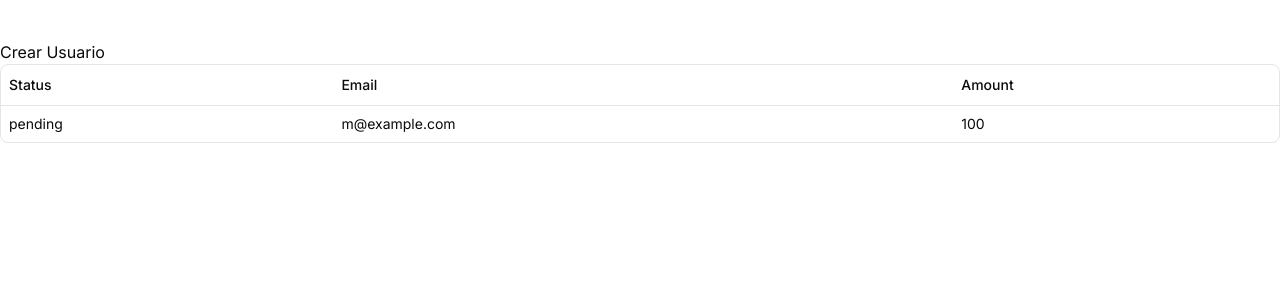
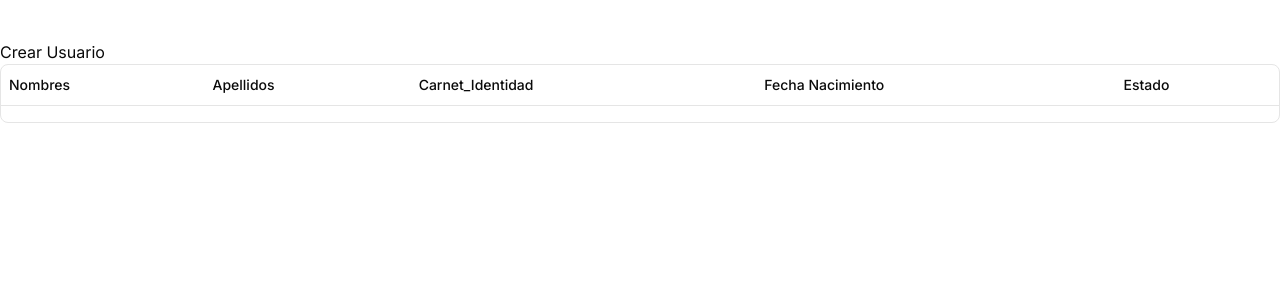
Before and after one commit to Joaquinfr87/TecnologiaWebII, a Next.js app in the folder frontend/: page /dashboard/usuarios in a window 1280 px wide. Shown: the top 300 px of the page. Built offline with nearby package versions, Linux system fonts and the light colour scheme.

Commit message:
table usuario iniciada

```diff
--- a/frontend/app/dashboard/usuarios/columns.tsx
+++ b/frontend/app/dashboard/usuarios/columns.tsx
@@ -1,27 +1,27 @@
 "use client"
 
 import { ColumnDef } from "@tanstack/react-table"
+import { Usuario } from "@/lib/schemas/usuario.schema"
 
-// This type is used to define the shape of our data.
-// You can use a Zod schema here if you want.
-export type Payment = {
-  id: string
-  amount: number
-  status: "pending" | "processing" | "success" | "failed"
-  email: string
-}
-
-export const columns: ColumnDef<Payment>[] = [
+export const columns: ColumnDef<Usuario>[] = [
   {
-    accessorKey: "status",
-    header: "Status",
+    accessorKey: "Nombres",
+    header: "Nombres",
   },
   {
-    accessorKey: "email",
-    header: "Email",
+    accessorKey: "Apellidos",
+    header: "Apellidos",
   },
   {
-    accessorKey: "amount",
-    header: "Amount",
+    accessorKey: "Carnet_Identidad",
+    header: "Carnet_Identidad",
   },
+  {
+    accessorKey:"Fecha_Nacimiento",
+    header:"Fecha Nacimiento"
+  },
+  {
+    accessorKey:"Estado",
+    header:"Estado"
+  }
 ]
--- a/frontend/app/dashboard/usuarios/page.tsx
+++ b/frontend/app/dashboard/usuarios/page.tsx
@@ -1,8 +1,9 @@
 import SheetUsario from "@/components/usuarios/sheetUsario"
-import { columns, Payment } from "./columns"
+import { columns } from "./columns"
+import { Usuario } from "@/lib/schemas/usuario.schema"
 import { DataTable } from "./data-table"
 
-async function getData(): Promise<Payment[]> {
+async function getData(): Promise<Usuario[]> {
   // Fetch data from your API here.
   return [
     {
--- a/frontend/components/usuarios/sheetUsario.tsx
+++ b/frontend/components/usuarios/sheetUsario.tsx
@@ -1,4 +1,5 @@
 "use client"
+import { Button } from "@/components/ui/button"
 import {
   Sheet,
   SheetClose,
@@ -39,6 +40,9 @@ export default function SheetUsario() {
   const form = useForm<Usuario>({
     resolver: zodResolver(UsuarioSchema),
     defaultValues: {
+      Nombres:"",
+      Apellidos:"",
+      Carnet_Identidad:"",
       Estado: "Activo",
     }
   })
@@ -53,14 +57,14 @@ export default function SheetUsario() {
           <SheetTitle>Are you absolutely sure?</SheetTitle>
           <SheetDescription>This action cannot be undone.</SheetDescription>
         </SheetHeader>
-        <form onSubmit={form.handleSubmit(onSubmit)}>
+        <form onSubmit={form.handleSubmit(onSubmit)} id="form-usuario">
           <Controller
             name="Nombres"
             control={form.control}
             render={({ field, fieldState }) => (
               <Field data-invalid={fieldState.invalid}>
                 <FieldLabel htmlFor={field.name}>Nombres</FieldLabel>
-                <Input {...field} id={field.name} aria-invalid={fieldState.invalid} />
+                <Input {...field} id={field.name} aria-invalid={fieldState.invalid} value={field.value ?? ""} />
                 {fieldState.invalid && <FieldError errors={[fieldState.error]} />}
               </Field>
             )}
@@ -71,7 +75,7 @@ export default function SheetUsario() {
             render={({ field, fieldState }) => (
               <Field data-invalid={fieldState.invalid}>
                 <FieldLabel htmlFor={field.name}>Apellidos</FieldLabel>
-                <Input {...field} id={field.name} aria-invalid={fieldState.invalid} />
+                <Input {...field} id={field.name} aria-invalid={fieldState.invalid} value={field.value ?? ""} />
                 {fieldState.invalid && <FieldError errors={[fieldState.error]} />}
               </Field>
             )}
@@ -82,7 +86,7 @@ export default function SheetUsario() {
             render={({ field, fieldState }) => (
               <Field data-invalid={fieldState.invalid}>
                 <FieldLabel htmlFor={field.name}>Carnet Identidad</FieldLabel>
-                <Input {...field} id={field.name} aria-invalid={fieldState.invalid} />
+                <Input {...field} id={field.name} aria-invalid={fieldState.invalid} value={field.value ?? ""} />
                 {fieldState.invalid && <FieldError errors={[fieldState.error]} />}
               </Field>
             )}
@@ -99,6 +103,13 @@ export default function SheetUsario() {
                       ? new Date(field.value).toISOString().split("T")[0]
                       : ""
                   }
+                  onChange={(e) => {
+                    const value = e.target.value;
+                    field.onChange(value ? new Date(value) : undefined);
+                  }}
+                  onBlur={field.onBlur}
+                  name={field.name}
+                  ref={field.ref}
                 />
                 {fieldState.invalid && <FieldError errors={[fieldState.error]} />}
               </Field>
@@ -137,8 +148,17 @@ export default function SheetUsario() {
             )}
           />
         </form>
+        <SheetFooter>
+          <Field orientation="horizontal">
+            <Button type="button" variant="outline" onClick={() => form.reset()}>
+              Reset
+            </Button>
+            <Button type="submit" form="form-usuario">
+              Submit
+            </Button>
+          </Field>
+        </SheetFooter>
       </SheetContent>
     </Sheet>
   )
-
 }
```
